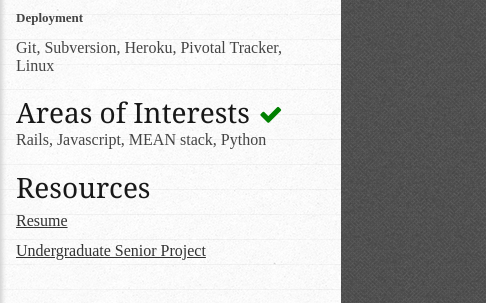
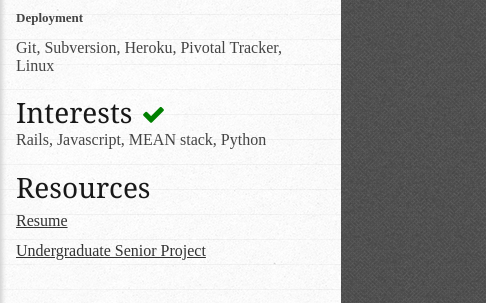
Before and after one commit to rsung26/rsung26.github.io, a plain HTML site: page index.html in a window 1280 px wide. Shown: the part 471-774 px from the top of the page, 794-1280 px from the left. Drawn offline with nearby package versions, Linux system fonts and the light colour scheme; a web font is replaced by a local one.

Commit message:
edited text

```diff
--- a/index.html
+++ b/index.html
@@ -94,7 +94,7 @@
             </div>
             <div class="interests-container">
                 <div class="interests-header">
-                    <h3>Areas of Interests</h3>
+                    <h3>Interests</h3>
                     <i class="fa fa-check"></i>
                 </div>
 
```
